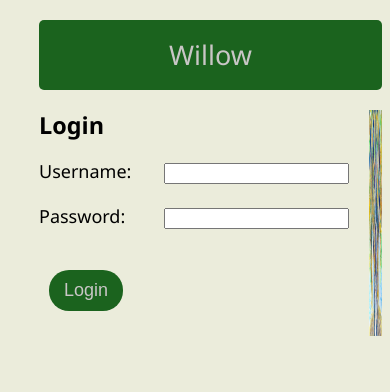
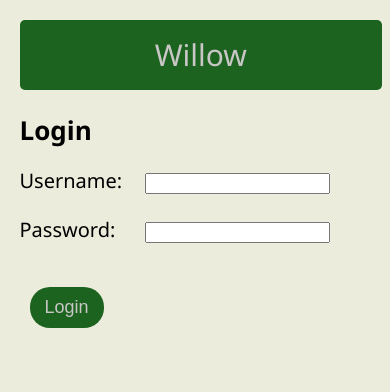
Before and after one commit to anupamck/willow, a Flask app: page / in a window 390 px wide. Shown: the top 392 px of the page. Run offline with Flask 3, Linux system fonts and the light colour scheme; parts of the project's set-up code (start-up, migrations or seed data) failed here and were passed over.

Commit message:
Make login screen responsive

```diff
--- a/app/static/willow.css
+++ b/app/static/willow.css
@@ -2,7 +2,7 @@ body {
   margin-left: 10%;
   max-width: 55em;
   font-family: "Segoe UI", Tahoma, Geneva, Verdana, sans-serif;
-  font-size: large;
+  font-size: 20px;
   line-height: 1.8em;
   padding-bottom: 2em;
   background: #ebecdb;
@@ -220,22 +220,27 @@ td button {
   line-height: normal;
 }
 
-.login-form {
-  white-space: nowrap;
-}
-
 .login-form .form-group label {
   min-width: 120px;
 }
 
-.login-wrapper {
+#login-wrapper {
   display: flex;
+  flex-direction: row;
+  justify-content: space-between;
+  align-items: flex-start;
+}
+
+.login-form {
+  margin-right: 2%;
+  white-space: nowrap;
 }
 
 .logo-image {
+  margin-left: 2%;
+  margin-top: 20px;
   display: flex;
   justify-content: flex-end;
-  margin-top: 20px;
 }
 
 .logo-image img,
@@ -318,3 +323,33 @@ td button {
   font-weight: bold;
   margin-bottom: 10px;
 }
+
+@media screen and (max-width: 1080px) {
+  body {
+    margin-left: 5%;
+    max-width: none;
+  }
+  /* .wrapper {
+    display: flex;
+    flex-direction: column;
+  } */
+
+  nav#sidebar {
+    position: static;
+  }
+
+  nav a {
+    display: inline;
+    padding: 0.25em;
+  }
+
+  img {
+    max-width: 100%;
+  }
+}
+
+@media screen and (max-width: 700px) {
+  .logo-image img {
+    display: none;
+  }
+}
--- a/app/templates/base.html
+++ b/app/templates/base.html
@@ -1,13 +1,23 @@
-<!doctype html>
+<!DOCTYPE html>
 <html>
-
   <head>
-    <meta charset="UTF-8">
+    <meta charset="UTF-8" />
     {% block head %}
-    <link rel="stylesheet" href="{{ url_for('static', filename='willow.css') }}">
+    <link
+      rel="stylesheet"
+      href="{{ url_for('static', filename='willow.css') }}"
+    />
+    <meta name="viewport" content="width=device-width, initial-scale=1" />
     <title>Willow - {% block title %}{% endblock %}</title>
-    <link rel="shortcut icon" type="image/png" href="{{ url_for('static', filename='icon.png') }}" />
-    <link rel="stylesheet" href="https://fonts.googleapis.com/css2?family=Kalam">
+    <link
+      rel="shortcut icon"
+      type="image/png"
+      href="{{ url_for('static', filename='icon.png') }}"
+    />
+    <link
+      rel="stylesheet"
+      href="https://fonts.googleapis.com/css2?family=Kalam"
+    />
     {% endblock %}
   </head>
 
@@ -19,7 +29,9 @@
       {% if current_user.is_authenticated %}
       <div class="right">
         <p id="username">{{ current_user.username }}</p>
-            <a href="{{ url_for('auth.logout') }}"><button id="logout">Logout</button></a>
+        <a href="{{ url_for('auth.logout') }}"
+          ><button id="logout">Logout</button></a
+        >
       </div>
       {% endif %}
     </nav>
@@ -30,11 +42,7 @@
         <a href="{{ url_for('contacts.get_contacts') }}">contacts</a>
       </nav>
       {% endif %}
-        <section class="main">
-            {% block content %}{% endblock %}
-        </section>
-
+      <section class="main">{% block content %}{% endblock %}</section>
     </div>
   </body>
-
 </html>
--- a/app/templates/login.html
+++ b/app/templates/login.html
@@ -2,7 +2,7 @@
 {% block title %}Login{% endblock %}
 {% block content %}
 
-<div class="login-wrapper">
+<div id="login-wrapper">
     <section class="login-form">
         <h2>Login</h2>
         <form action="{{ url_for('auth.login')}}" method="POST">
@@ -25,5 +25,4 @@
     </div>
 </div>
 {% endblock %}
-
 </html>
```
Lines whose indentation alone changed are shown as unchanged.
